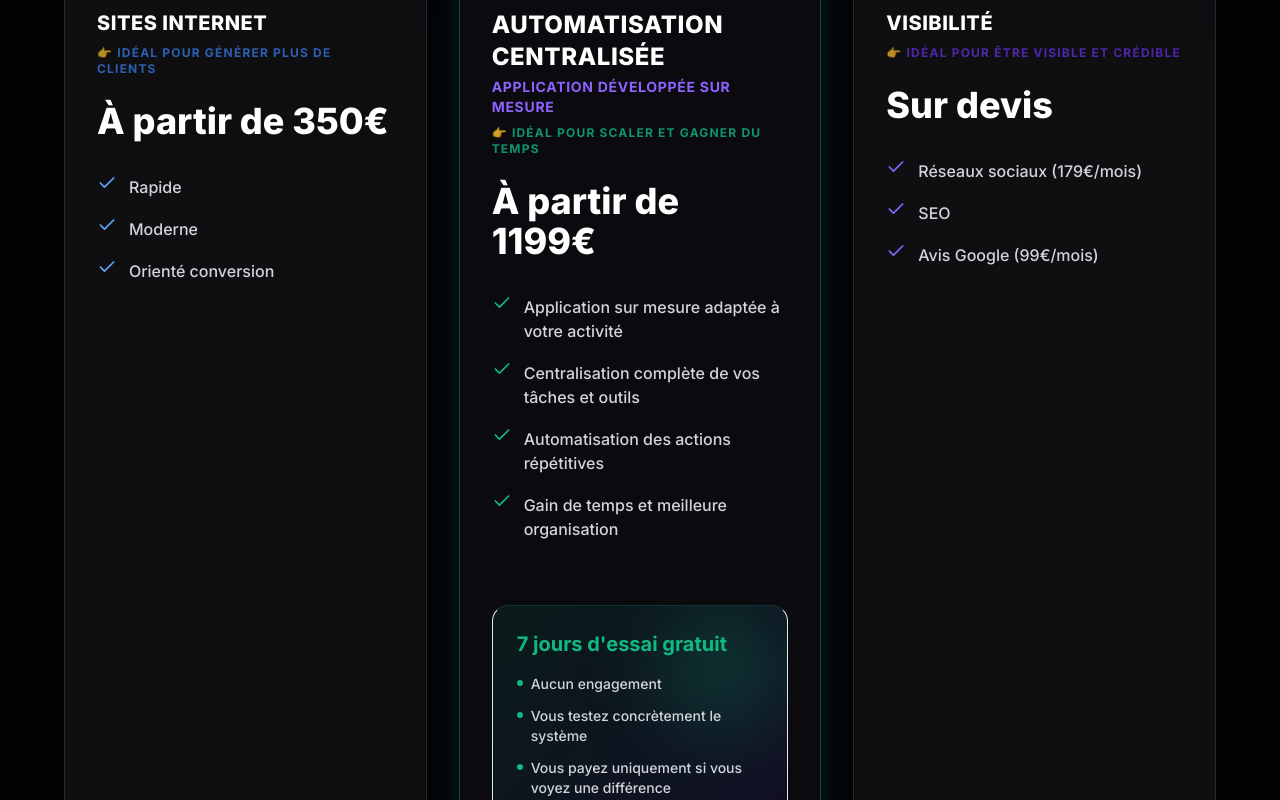
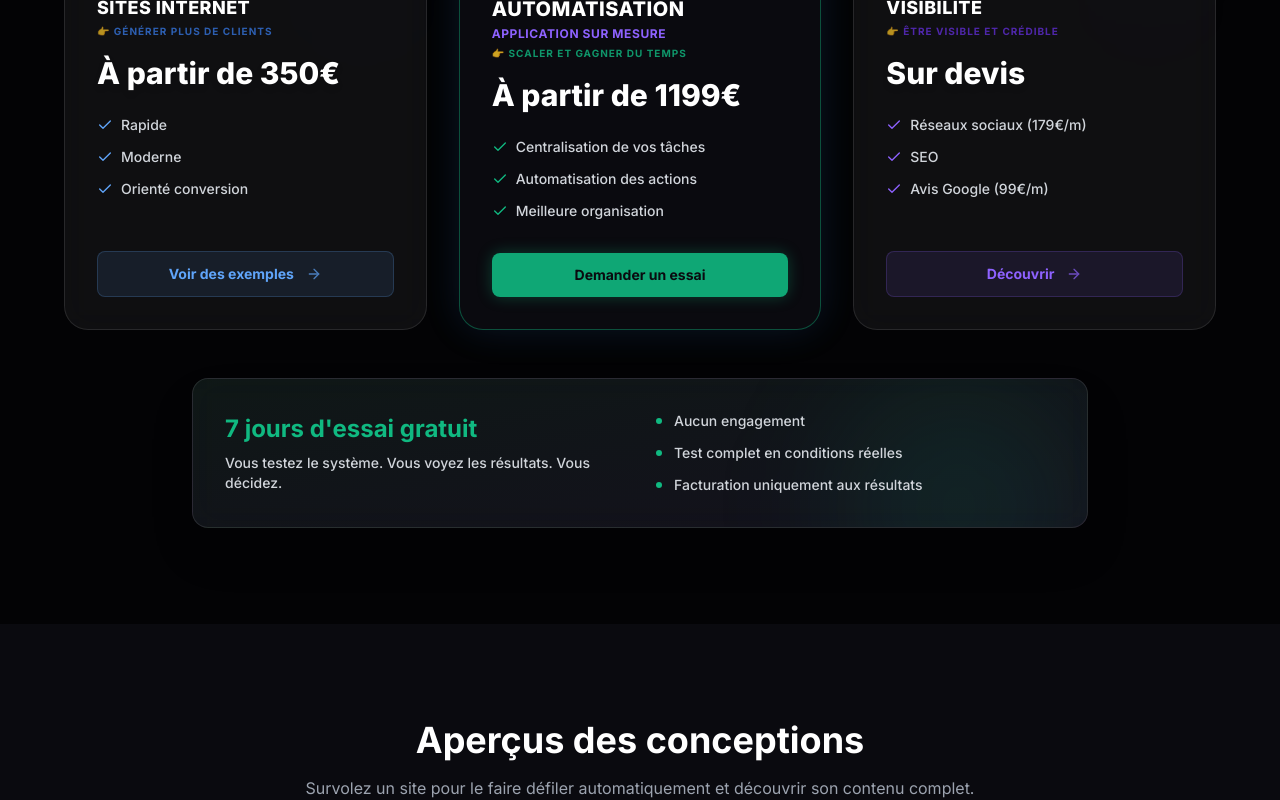
Before and after one commit to DigitalPulseAgency/SITE-AGENCE, a React (Vite) app: page / in a window 1280 px wide. Shown: the part 3540-4340 px from the top of the page. Built offline with nearby package versions, Linux system fonts and the light colour scheme.

Commit message:
style: update pricing section layout

```diff
--- a/src/components/sections/PricingSection.jsx
+++ b/src/components/sections/PricingSection.jsx
@@ -35,9 +35,9 @@ export function PricingSection() {
           {/* Sites Internet (Gauché / Dominante Bleue) */}
           <PricingCard
             variants={itemVariants}
-            icon={<Globe className="w-8 h-8 text-secondary-light" />}
+            icon={<Globe className="w-6 h-6 text-secondary-light" />}
             title="SITES INTERNET"
-            valueText="Idéal pour générer plus de clients"
+            valueText="Générer plus de clients"
             price="À partir de 350€"
             colorTheme="blue"
             features={["Rapide", "Moderne", "Orienté conversion"]}
@@ -48,46 +48,20 @@ export function PricingSection() {
           {/* Automatisation Centralisée (Centre / Dominante Vert-Violet / Recommandé) */}
           <PricingCard
             variants={itemVariants}
-            icon={<Zap className="w-8 h-8 text-accent" />}
-            title="AUTOMATISATION CENTRALISÉE"
-            subtitle="Application développée sur mesure"
-            valueText="Idéal pour scaler et gagner du temps"
+            icon={<Zap className="w-6 h-6 text-accent" />}
+            title="AUTOMATISATION"
+            subtitle="Application sur mesure"
+            valueText="Scaler et gagner du temps"
             price="À partir de 1199€"
             colorTheme="green"
             highlight={true}
             features={[
-              "Application sur mesure adaptée à votre activité",
-              "Centralisation complète de vos tâches et outils",
-              "Automatisation des actions répétitives",
-              "Gain de temps et meilleure organisation"
+              "Centralisation de vos tâches",
+              "Automatisation des actions",
+              "Meilleure organisation"
             ]}
           >
-            <div className="mt-8 p-6 rounded-2xl bg-gradient-to-br from-accent/10 to-primary/10 border border-t-accent/20 border-b-primary/20 relative overflow-hidden group">
-              <div className="absolute top-0 right-0 w-32 h-32 bg-accent/20 rounded-full blur-[40px] group-hover:bg-primary/20 transition-colors duration-500"></div>
-
-              <p className="text-accent font-bold text-xl mb-4 relative z-10">7 jours d'essai gratuit</p>
-
-              <ul className="text-sm text-gray-300 space-y-3 font-medium relative z-10 mb-6">
-                <li className="flex items-start gap-2">
-                  <div className="w-1.5 h-1.5 rounded-full bg-accent mt-1.5 shrink-0"></div>
-                  Aucun engagement
-                </li>
-                <li className="flex items-start gap-2">
-                  <div className="w-1.5 h-1.5 rounded-full bg-accent mt-1.5 shrink-0"></div>
-                  Vous testez concrètement le système
-                </li>
-                <li className="flex items-start gap-2">
-                  <div className="w-1.5 h-1.5 rounded-full bg-accent mt-1.5 shrink-0"></div>
-                  Vous payez uniquement si vous voyez une différence
-                </li>
-              </ul>
-
-              <p className="text-white text-[13px] italic font-medium pt-4 border-t border-white/5 relative z-10 text-center">
-                "Vous testez. Vous voyez les résultats. Vous décidez."
-              </p>
-            </div>
-            {/* CTA Bouton de la carte centrale alignable avec les autres s'il le faut, mais le design focus l'essai gratuit. Ajout d'un bouton action optionnel */}
-            <a href="#contact" className="mt-6 flex items-center justify-center w-full px-6 py-4 bg-accent/90 hover:bg-accent text-surface text-sm font-bold rounded-xl transition-all duration-300 shadow-[0_0_15px_rgba(16,185,129,0.3)] hover:scale-105">
+            <a href="#contact" className="mt-auto flex items-center justify-center w-full px-5 py-3 bg-accent/90 hover:bg-accent text-surface text-sm font-bold rounded-lg transition-all duration-300 shadow-[0_0_15px_rgba(16,185,129,0.3)] hover:scale-105">
               Demander un essai
             </a>
           </PricingCard>
@@ -95,19 +69,51 @@ export function PricingSection() {
           {/* Visibilité (Droite / Dominante Violette) */}
           <PricingCard
             variants={itemVariants}
-            icon={<Share2 className="w-8 h-8 text-primary-light" />}
+            icon={<Share2 className="w-6 h-6 text-primary-light" />}
             title="VISIBILITÉ"
-            valueText="Idéal pour être visible et crédible"
+            valueText="Être visible et crédible"
             price="Sur devis"
             colorTheme="purple"
             features={[
-              "Réseaux sociaux (179€/mois)",
+              "Réseaux sociaux (179€/m)",
               "SEO",
-              "Avis Google (99€/mois)"
+              "Avis Google (99€/m)"
             ]}
             ctaText="Découvrir"
           />
         </motion.div>
+
+        {/* 7 Jours d'Essai Gratuit Block (Moved outside and styled as premium floating banner) */}
+        <motion.div
+           initial={{ opacity: 0, y: 30 }}
+           whileInView={{ opacity: 1, y: 0 }}
+           viewport={{ once: true }}
+           transition={{ duration: 0.6, delay: 0.4 }}
+           className="mt-12 max-w-4xl mx-auto p-6 md:p-8 rounded-2xl glass-card bg-gradient-to-br from-accent/5 to-primary/5 border border-white/10 relative overflow-hidden group flex flex-col md:flex-row items-center gap-8 justify-between shadow-2xl"
+        >
+           <div className="absolute top-0 right-0 w-64 h-64 bg-accent/10 rounded-full blur-[60px] pointer-events-none transition-colors duration-500 group-hover:bg-primary/10"></div>
+
+           <div className="flex-1 relative z-10 text-center md:text-left">
+              <h3 className="text-2xl font-bold text-accent mb-2">7 jours d'essai gratuit</h3>
+              <p className="text-gray-300 font-medium text-sm">Vous testez le système. Vous voyez les résultats. Vous décidez.</p>
+           </div>
+
+           <ul className="text-sm text-gray-300 space-y-3 font-medium relative z-10 flex-1">
+              <li className="flex items-center gap-3">
+                 <div className="w-1.5 h-1.5 rounded-full bg-accent shrink-0"></div>
+                 Aucun engagement
+              </li>
+              <li className="flex items-center gap-3">
+                 <div className="w-1.5 h-1.5 rounded-full bg-accent shrink-0"></div>
+                 Test complet en conditions réelles
+              </li>
+              <li className="flex items-center gap-3">
+                 <div className="w-1.5 h-1.5 rounded-full bg-accent shrink-0"></div>
+                 Facturation uniquement aux résultats
+              </li>
+           </ul>
+        </motion.div>
+
       </div>
     </section>
   );
@@ -115,7 +121,6 @@ export function PricingSection() {
 
 function PricingCard({ variants, icon, title, subtitle, valueText, price, highlight, colorTheme, features, ctaText, ctaHref = "#contact", children }) {
 
-  // Mapping thématiques de couleurs pour les effets
   const themeColors = {
     blue: {
        borderHov: 'hover:border-secondary-light/40 hover:shadow-[0_0_30px_rgba(59,130,246,0.15)]',
@@ -145,60 +150,57 @@ function PricingCard({ variants, icon, title, subtitle, valueText, price, highli
   return (
     <motion.div
       variants={variants}
-      className={`group relative p-8 rounded-3xl border flex flex-col transition-all duration-300 ${
+      className={`group relative p-6 md:p-8 rounded-3xl border flex flex-col transition-all duration-300 ${
         highlight
-          ? 'bg-surface shadow-[0_0_40px_rgba(16,185,129,0.1),_0_0_40px_rgba(107,50,236,0.1)] border-accent/40 scale-105 z-10'
-          : `glass-card border-white/5 hover:scale-[1.03] ${currentTheme.borderHov} hover:bg-white/[0.03]`
+          ? 'bg-surface shadow-[0_0_40px_rgba(16,185,129,0.1),_0_0_40px_rgba(107,50,236,0.1)] border-accent/40 z-10 md:-translate-y-4 md:hover:-translate-y-6'
+          : `glass-card border-white/5 hover:-translate-y-2 ${currentTheme.borderHov} hover:bg-white/[0.03]`
       }`}
     >
-      {/* Background stastique discret pour éviter la carte 100% plate ("Living card effect") */}
       {!highlight && (
         <div className={`absolute top-0 right-0 w-32 h-32 rounded-full blur-[80px] opacity-40 pointer-events-none transition-opacity duration-500 group-hover:opacity-80 ${currentTheme.bgGlow}`} />
       )}
 
       {highlight && (
-        <div className="absolute -top-4 left-1/2 -translate-x-1/2 bg-gradient-to-r from-accent to-primary px-6 py-1.5 rounded-full text-surface text-xs font-black tracking-widest shadow-lg">
+        <div className="absolute -top-3.5 left-1/2 -translate-x-1/2 bg-gradient-to-r from-accent to-primary px-4 py-1 rounded-full text-surface text-[10px] font-black tracking-widest shadow-lg">
           RECOMMANDÉ
         </div>
       )}
 
-      <div className="mb-5">{icon}</div>
+      <div className="mb-4">{icon}</div>
 
       <div>
-        <h3 className={`font-black tracking-wide ${highlight ? 'text-2xl text-white mb-1' : 'text-xl text-white mb-2'}`}>
+        <h3 className={`font-black tracking-wide leading-tight ${highlight ? 'text-xl text-white mb-1' : 'text-lg text-white mb-1'}`}>
           {title}
         </h3>
 
         {subtitle && (
-          <p className="text-primary-light text-sm font-bold uppercase tracking-wider mb-2">
+          <p className="text-primary-light text-xs font-bold uppercase tracking-wider mb-1">
             {subtitle}
           </p>
         )}
 
-        {/* Ligne indicateur de valeur demandée */}
         {valueText && (
-          <p className={`text-xs font-bold uppercase tracking-widest mb-6 ${currentTheme.valText}`}>
+          <p className={`text-[10px] font-bold uppercase tracking-widest mb-4 ${currentTheme.valText}`}>
              👉 {valueText}
           </p>
         )}
       </div>
 
-      <div className={`text-4xl font-extrabold mb-8 ${highlight ? 'text-white' : 'text-white drop-shadow-md'}`}>
+      <div className={`text-3xl font-extrabold mb-6 ${highlight ? 'text-white' : 'text-white drop-shadow-md'}`}>
         {price}
       </div>
 
-      <ul className="space-y-4 mb-8 flex-1 relative z-10">
+      <ul className="space-y-3 mb-8 flex-1 relative z-10">
         {features.map((feature, idx) => (
-          <li key={idx} className="flex items-start gap-3 text-gray-300 font-medium">
-            <Check className={`w-5 h-5 shrink-0 ${highlight ? 'text-accent' : currentTheme.iconText}`} />
-            <span className="pt-0.5">{feature}</span>
+          <li key={idx} className="flex items-start gap-2 text-sm text-gray-300 font-medium">
+            <Check className={`w-4 h-4 shrink-0 mt-0.5 ${highlight ? 'text-accent' : currentTheme.iconText}`} />
+            <span>{feature}</span>
           </li>
         ))}
       </ul>
 
       {children}
 
-      {/* Mini Call To Action pour les cartes gauches / droites */}
       {!highlight && ctaText && (
          <a href={ctaHref} className={`mt-auto flex items-center justify-center gap-2 w-full px-5 py-3 rounded-lg text-sm font-bold transition-all duration-300 ${currentTheme.btn} group-hover:scale-105`}>
             {ctaText} <ArrowRight className="w-4 h-4 ml-1 opacity-70 group-hover:opacity-100 group-hover:translate-x-1 transition-all" />
```
